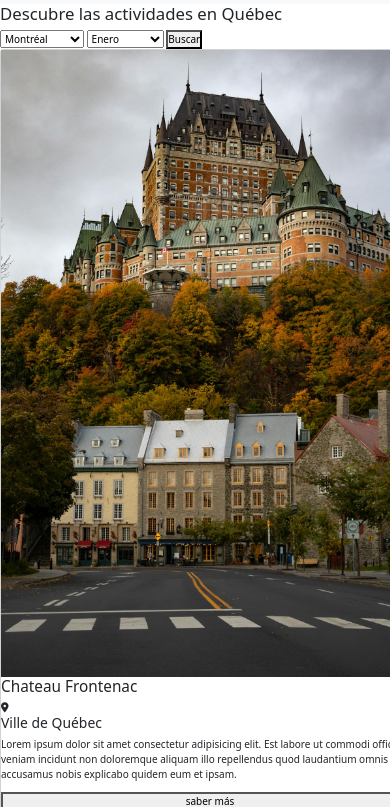
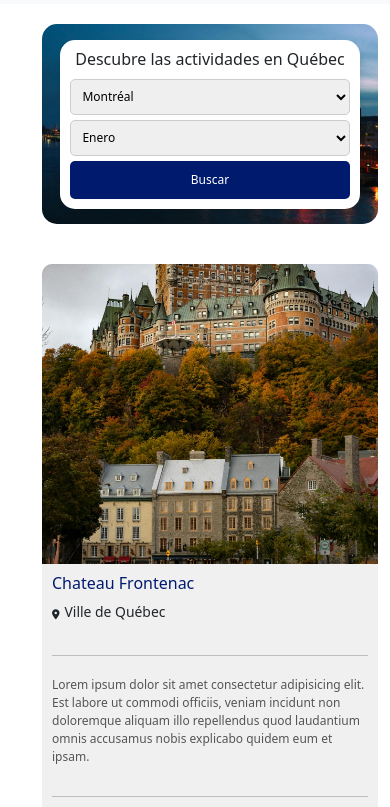
Before and after one commit to rockaranza/coderHouse_DesarrolloWeb, a plain HTML site: page actividades.html in a window 390 px wide. Shown: the part 37-844 px from the top of the page. Drawn offline with nearby package versions, Linux system fonts and the light colour scheme.

Commit message:
Estilos para pagina de actividades y su respectivo responsive

```diff
--- a/actividades.html
+++ b/actividades.html
@@ -37,9 +37,9 @@
   </header>
   <main>
     <!-- Hero -->
-    <div class="heroSearch">
+    <section class="heroSearch">
       <!-- Busqueda -->
-      <div class="searchContinaer">
+      <div class="searchContainer">
         <h2>Descubre las actividades en Québec</h2>
         <form action="">
           <select name="city" id="city">
@@ -65,50 +65,74 @@
           <button type="submit">Buscar</button>
         </form>
       </div>
+    </section>
+    <!-- Actividades -->
+    <section class="activitiesContainer">
+      <div class="cardAct">
+        <div class="cardImage">
+          <img src="./assets/images/chateauFrontenac.jpg" alt="Hotel Chateau Frontenac">
         </div>
-    <!-- Actividades -->
-    <div class="cardContainer">
-      <div class="card">
-        <img src="./assets/images/chateauFrontenac.jpg" alt="">
+        <div class="cardText">
           <h3>Chateau Frontenac</h3>
             <div class="locationContainer">
             <i class="fa-solid fa-location-dot"></i>
             <h4>Ville de Québec</h4>
           </div>
+          <hr>
           <p>Lorem ipsum dolor sit amet consectetur adipisicing elit. Est labore ut commodi officiis, veniam incidunt non doloremque aliquam illo repellendus quod laudantium omnis accusamus nobis explicabo quidem eum et ipsam.</p>
+          <hr>
           <button>saber más</button>
         </div>
-      <div class="card">
-        <img src="./assets/images/viejoPuerto.jpg" alt="">
+      </div>
+      <div class="cardAct">
+        <div class="cardImage">
+          <img src="./assets/images/viejoPuerto.jpg" alt="Viejo Puerto de Montreal">
+        </div>
+        <div class="cardText">
           <h3>Viejo Puerto</h3>
         <div class="locationContainer">
           <i class="fa-solid fa-location-dot"></i>
           <h4>Ville de Montréal</h4>
         </div>
+        <hr>
         <p>Lorem ipsum dolor sit amet consectetur adipisicing elit. Odio nobis numquam dignissimos facilis inventore asperiores quisquam dicta. Ratione dolor modi impedit, quaerat, numquam laudantium amet autem voluptatibus eveniet aliquam porro.</p>
+        <hr>
         <button>saber más</button>
         </div>
-      <div class="card">
-        <img src="./assets/images/crossCountrySki.jpg" alt="">
+      </div>
+      <div class="cardAct">
+        <div class="cardImage">
+          <img src="./assets/images/crossCountrySki.jpg" alt="Ski de fondo">
+        </div>
+        <div class="cardText">
           <h3>Jornada de Ski</h3>
-        <div class="locationContainer">
+          <div div class="locationContainer">
             <i class="fa-solid fa-location-dot"></i>
             <h4>Mont-Tremblant</h4>
           </div>
+          <hr>
           <p>Lorem ipsum, dolor sit amet consectetur adipisicing elit. Odit magnam illum quos nostrum blanditiis repellat nihil, assumenda, officia natus pariatur ea corporis temporibus alias sint ratione delectus culpa dolor sequi!</p>
+          <hr>
           <button>saber más</button>
         </div>
-      <div class="card">
-        <img src="./assets/images/oratorio.jpg" alt="">
+      </div>
+      <div class="cardAct">
+        <div class="cardImage">
+          <img src="./assets/images/oratorio.jpg" alt="Oratorio Saint Joseph">
+        </div>
+        <div class="cardText">
           <h3>Oratorio Saint Joseph</h3>
           <div class="locationContainer">
             <i class="fa-solid fa-location-dot"></i>
             <h4>Ville de Montréal</h4>
           </div>
+          <hr>
           <p>Lorem ipsum, dolor sit amet consectetur adipisicing elit. Odit magnam illum quos nostrum blanditiis repellat nihil, assumenda, officia natus pariatur ea corporis temporibus alias sint ratione delectus culpa dolor sequi!</p>
+          <hr>
           <button>saber más</button>
         </div>
       </div>
+    </section>
   </main>
    <!-- Footer Bootstrap -->
    <footer class="bgColor ">
--- a/assets/styles/styles.css
+++ b/assets/styles/styles.css
@@ -336,6 +336,145 @@ header {
 
 /* PAGINA ACTIVIDADES */
 
+/* Sección Hero */
+.heroSearch {
+  width: 100%;
+  height: 30rem;
+  margin: 3rem auto;
+  background-image: url('../images/pag2_hero_montreal.jpg');
+  background-size: cover;
+  background-position: center;
+  border-radius: 1.5rem;
+  padding: 2rem;
+  display: flex;
+  justify-content: center;
+  align-items: center;
+}
+
+.searchContainer {
+  background-color: white;
+  width: 70rem;
+  padding: 2rem;
+  border-radius: 1.5rem;
+  text-align: center;
+  box-shadow: 0 4px 6px rgba(0, 0, 0, 0.1);
+}
+
+.searchContainer h2 {
+  font-size: 2rem;
+  margin-bottom: 1rem;
+}
+
+.searchContainer form {
+  display: flex;
+  flex-direction: row;
+  justify-content: center;
+  gap: 1rem;
+}
+
+.searchContainer select {
+  width: 20rem;
+  padding: 0.75rem;
+  border: 1px solid #ccc;
+  border-radius: 0.5rem;
+  font-size: 1.4rem;
+}
+
+.searchContainer button {
+  padding: 1rem 2rem;
+  border: none;
+  background: var(--blue-principal);
+  color: #fff;
+  border-radius: 0.5rem;
+  cursor: pointer;
+  transition: background 0.3s ease;
+  font-size: 1.4rem;
+}
+
+.searchContainer button:hover {
+  background: var(--blue-secondary);
+}
+
+/* Sección actividades */
+
+.activitiesContainer {
+  display: flex;
+  margin: 4rem auto;
+  flex-direction: column;
+  gap: 2rem;
+}
+
+.cardAct {
+  display: flex;
+  flex-direction: row;
+  width: 100%;
+  margin: 2rem auto;
+  border-radius: 1rem;
+  overflow: hidden;
+  background-color: var(--white-winter);
+  transition: box-shadow 0.3s ease;
+}
+
+.cardAct:hover {
+  box-shadow: 0 4px 6px rgba(0, 0, 0, 0.1);
+}
+
+.cardImage {
+  width: 33%;
+}
+
+.cardImage img {
+  width: 100%;
+  height: 300px;
+  object-fit: cover;
+}
+
+.cardText {
+  width: 66%;
+  padding: 1.5rem;
+  display: flex;
+  flex-direction: column;
+  justify-content: center;
+}
+
+.cardText h3 {
+  font-size: 2rem;
+  color: var(--blue-principal);
+  margin-bottom: 1rem;
+}
+
+.cardText p {
+  font-size: 1.4rem;
+  color: #555;
+}
+
+.cardText hr {
+  margin: 2rem 0;
+}
+.locationContainer {
+  display: flex;
+  align-items: center;
+  gap: 0.5rem;
+  margin-bottom: 1rem;
+}
+
+.cardText button {
+  background-color: var(--blue-principal);
+  width: 10rem;
+  font-size: 1.5rem;;
+  color: white;
+  padding: 0.5rem 1rem;
+  border: none;
+  border-radius: 0.5rem;
+  cursor: pointer;
+  transition: background 0.3s ease;
+}
+
+.cardText button:hover {
+  background-color:var(--blue-secondary);
+}
+
+
 /* PAGINA TESTIMONIOS */
 .heroTestimonios{
   background-image: url('../images/frozenLake.jpg');
@@ -554,6 +693,59 @@ footer .footerContainer .socialMedia {
     }
   }
 
+  /* ACTIVIDADES */
+  .heroSearch {
+    width: 80%;
+    height: 20rem;
+    padding: 1.5rem;
+    margin: 2rem auto;
+  }
+
+  .searchContainer {
+    width: 90%;
+    padding: 1.5rem;
+  }
+
+  .searchContainer h2 {
+    font-size: 1.8rem;
+  }
+
+  .searchContainer form {
+    flex-direction: row;
+    gap: 0.75rem;
+  }
+
+  .searchContainer select, .searchContainer button {
+    width: 100%;
+  }
+
+  .activitiesContainer {
+    width: 80%;
+    margin: 3rem auto;
+    gap: 1.5rem;
+  }
+
+  .cardAct {
+    flex-direction: column;
+  }
+
+  .cardImage {
+    width: 100%;
+  }
+
+  .cardText {
+    width: 100%;
+    padding: 1.2rem;
+  }
+
+  .cardText h3 {
+    font-size: 1.8rem;
+  }
+
+  .cardText p {
+    font-size: 1.3rem;
+  }
+
 
   /* TESTIMONIOS */
   .heroTestimonios{
@@ -642,6 +834,51 @@ footer .footerContainer .socialMedia {
     }
   }
 
+  /* ACTIVIDADES */
+  .heroSearch {
+    height: 20rem;
+    padding: 1rem;
+  }
+
+  .searchContainer {
+    width: 95%;
+    padding: 1rem;
+  }
+
+  .searchContainer h2 {
+    font-size: 1.6rem;
+  }
+
+  .searchContainer form {
+    flex-direction: column;
+    gap: 0.5rem;
+  }
+
+  .searchContainer select, .searchContainer button {
+    font-size: 1.2rem;
+  }
+
+  .activitiesContainer {
+    margin: 2rem auto;
+    gap: 1rem;
+  }
+
+  .cardText {
+    padding: 1rem;
+  }
+
+  .cardText h3 {
+    font-size: 1.6rem;
+  }
+
+  .cardText p {
+    font-size: 1.2rem;
+  }
+
+  .cardText button {
+    width: 100%;
+    font-size: 1.4rem;
+  }
 
   /* TESTIMONIOS */
   .heroTestimonios{
```
Lines whose indentation alone changed are shown as unchanged.
